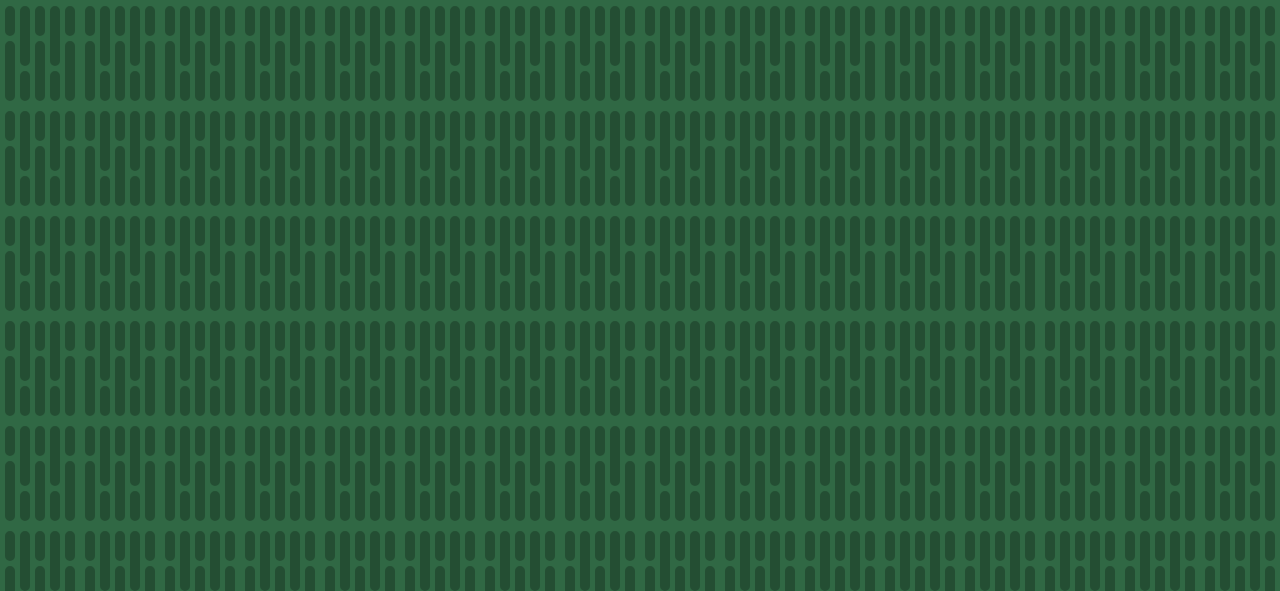
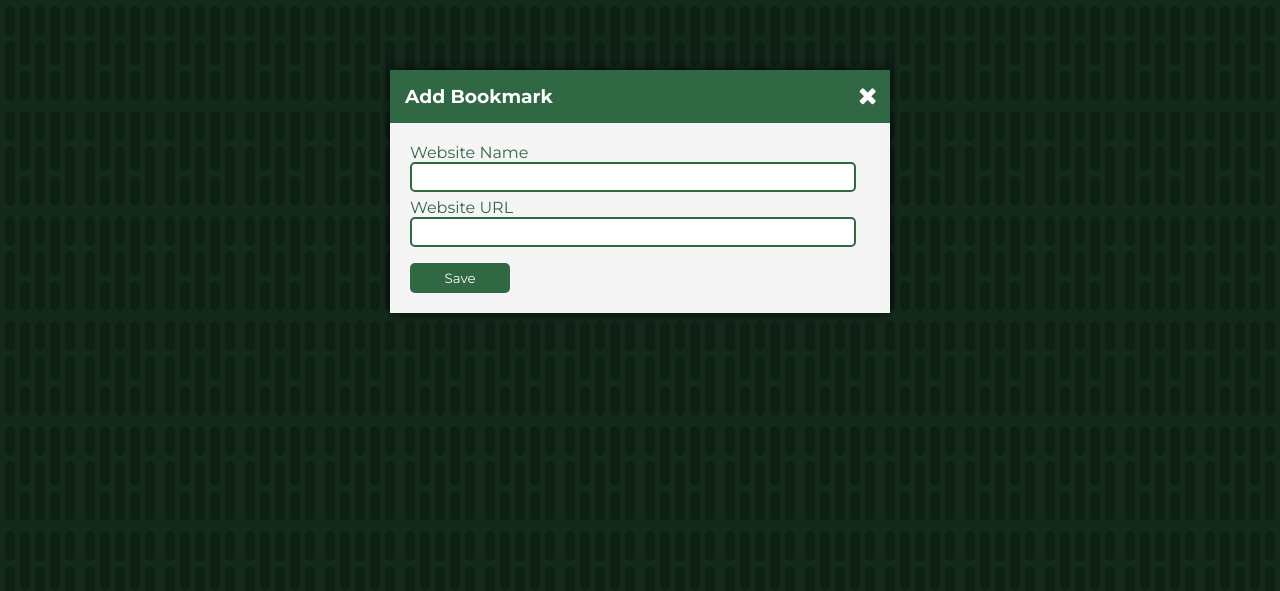
Before and after one commit to rperry99/book-keeper, a plain HTML site: page index.html in a window 1280 px wide. Shown: the part 209-800 px from the top of the page. Drawn offline with Linux system fonts and the light colour scheme.

Commit message:
Add Modal

```diff
--- a/index.html
+++ b/index.html
@@ -40,6 +40,31 @@
       </div>
     </div>
 
+    <!-- Modal -->
+    <div class="modal-container show-modal" id="modal">
+      <div class="modal">
+        <i class="fa fa-times close-icon" id="close-modal"></i>
+        <div class="modal-header">
+          <h3>Add Bookmark</h3>
+        </div>
+        <div class="modal-content">
+          <form id="bookmark-form">
+            <!-- Website Name -->
+            <div class="form-group">
+              <label for="website-name" class="form-label">Website Name</label>
+              <input type="text" id="website-name" class="form-input" />
+            </div>
+            <!-- Website URL -->
+            <div class="form-group">
+              <label for="website-url" class="form-label">Website URL</label>
+              <input type="text" id="website-url" class="form-input" />
+            </div>
+            <button type="submit">Save</button>
+          </form>
+        </div>
+      </div>
+    </div>
+
     <!-- Script -->
     <script src="app.js"></script>
   </body>
--- a/styles.css
+++ b/styles.css
@@ -87,6 +87,99 @@ a:active {
   z-index: 2;
 }
 
+/* Modal */
+.modal-container {
+  background: rgba(0, 0, 0, 0.6);
+  display: none;
+  position: fixed;
+  top: 0;
+  left: 0;
+  right: 0;
+  bottom: 0;
+}
+
+.show-modal {
+  display: flex;
+  justify-content: center;
+  align-items: center;
+}
+
+.modal {
+  background: white;
+  box-shadow: 0 0 10px rgba(0, 0, 0, 0.8);
+  max-width: 95%;
+  width: 500px;
+  animation: modalOpen 1s ease;
+}
+
+@keyframes modalOpen {
+  from {
+    opacity: 0;
+  }
+  to {
+    opacity: 1;
+  }
+}
+
+.close-icon {
+  float: right;
+  color: white;
+  font-size: 24px;
+  position: relative;
+  top: 13px;
+  right: 13px;
+  cursor: pointer;
+}
+
+.modal-header {
+  background: var(--primary-color);
+  color: white;
+  padding: 15px;
+}
+
+.modal-content {
+  padding: 20px;
+  background: whitesmoke;
+}
+
+/* Form */
+.form-group {
+  height: 55px;
+}
+
+.form-input {
+  width: 97%;
+  padding: 5px;
+  border: 2px solid var(--primary-color);
+  border-radius: var(--border-radius);
+  display: block;
+  outline: none;
+}
+
+.form-label {
+  color: var(--primary-color);
+  display: block;
+}
+
+button {
+  cursor: pointer;
+  color: white;
+  background: var(--primary-color);
+  height: 30px;
+  width: 100px;
+  border: none;
+  border-radius: var(--border-radius);
+  margin-top: 10px;
+}
+
+button:hover {
+  filter: brightness(110%);
+}
+
+hover:focus {
+  outline: none;
+}
+
 /* Media Query - Large Smartphone (Vertical) */
 @media screen and (max-width: 600px) {
   .container {
```
